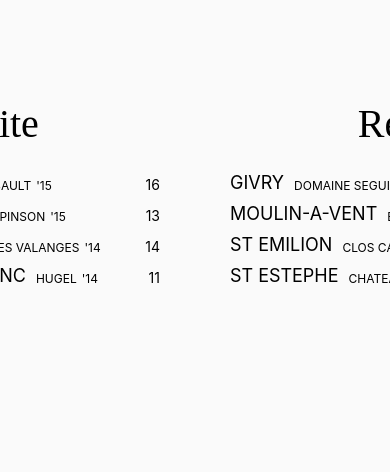
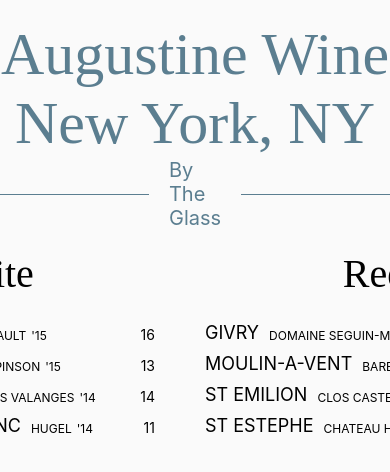
Before and after one commit to WilliamMayo11/frank-v1, a React Native app: screen / in a window 390 px wide. Shown: the top 472 px of the page. Built offline with nearby package versions, Linux system fonts and the light colour scheme.

Commit message:
title added. modals adjusted

```diff
--- a/src/App.js
+++ b/src/App.js
@@ -20,6 +20,30 @@
         minimumZoomScale={1}
         maximumZoomScale={3}
       >
+
+        <View style={styles.titleContainerOuter}>
+          <View contentContainerstyle={styles.titleContainer}>
+            <Text style={styles.titleText}>Augustine Wine</Text>
+            <Text style={styles.titleText}>New York, NY</Text>
+          </View>
+
+          <View style={styles.byTheGlassContainer}>
+            <View style={styles.line}>
+              <View style={{borderBottomColor: '#5B7E90', borderBottomWidth: 1}}/>
+            </View>
+
+            <Text style={styles.byTheGlassText}>By The Glass</Text>
+
+            <View style={styles.line}>
+              <View style={{borderBottomColor: '#5B7E90', borderBottomWidth: 1}}/>
+            </View>
+          </View>
+
+        </View>
+
+
+
+
         <View style={styles.menuColumns}>
 
           <View style={styles.whiteColumn}>
@@ -43,17 +67,45 @@
     justifyContent: 'center',
     backgroundColor: '#fafafa'
   },
+  titleContainerOuter: {
+    marginTop: 20
+  },
+  titleContainer: {
+    flexDirection: 'column',
+    justifyContent: 'center',
+    alignItems: 'center',
+    marginTop: 100
+  },
+  titleText: {
+    fontFamily: 'AvenirNext-UltraLight',
+    fontSize: 60,
+    color: '#5B7E90',
+    textAlign: 'center'
+  },
+  byTheGlassContainer: {
+    flexDirection: 'row',
+    justifyContent: 'center',
+    alignItems: 'center'
+  },
+  byTheGlassText: {
+    color: '#5B7E90',
+    fontSize: 20
+  },
+  line: {
+    width: 280,
+    padding: 20
+  },
   menuColumns: {
     flex: 1,
     flexDirection: 'row',
     justifyContent: 'space-between',
-    marginTop: 100
+    marginTop: 20
   },
   whiteColumn: {
-    marginLeft: 90
+    marginLeft: 140
   },
   redColumn: {
-    marginLeft: 60,
-    marginRight: 100
+    marginLeft: 40,
+    marginRight: 160
   }
 })
--- a/src/Components/RedByTheGlass.js
+++ b/src/Components/RedByTheGlass.js
@@ -69,7 +69,7 @@
     backgroundColor: '#fafafa'
   },
   itemFlexOuter: {
-    width: 340,
+    width: 360,
     flexDirection: 'row',
     justifyContent: 'space-between'
   },
@@ -84,7 +84,7 @@
     marginBottom: 20
   },
   titleText: {
-    fontFamily: 'SavoyeLetPlain',
+    fontFamily: 'SnellRoundhand-Bold',
     fontSize: 40
   },
   code: {
--- a/src/Components/WhiteByTheGlass.js
+++ b/src/Components/WhiteByTheGlass.js
@@ -1,10 +1,19 @@
 import React from 'react';
-import { View, Text, StyleSheet, TouchableHighlight } from 'react-native';
+import { View, Text, StyleSheet, TouchableHighlight, Modal, ScrollView } from 'react-native';
 
 export default class WhiteByTheGlass extends React.Component {
 
-  handleTouchSancerre() {
-    console.log('Sancerre touched');
+  state = {
+    sancerreVisible: false,
+    petitChablisVisible: false,
+  }
+
+  showSancerreModal(visible) {
+    this.setState({sancerreVisible: visible});
+  }
+
+  showPetitChablisModal(visible) {
+    this.setState({petitChablisVisible: visible});
   }
 
   render() {
@@ -17,22 +26,94 @@
 
         <View style={styles.itemListFlex}>
 
+
+
+
+
+
+
           <View style={styles.itemFlexOuter}>
+            <Modal
+              animationType={"fade"}
+              transparent={true}
+              visible={this.state.sancerreVisible}
+              onRequestClose={() => {alert("Modal has been closed.")}}
+              >
+              <View style={styles.contentContainer}>
+                <ScrollView
+                  style={styles.sancerreModal}
+                  minimumZoomScale={1}
+                  maximumZoomScale={3}
+                >
+                  <View>
+                    <Text style={styles.modalTitle}>Sancerre</Text>
+
+                    <TouchableHighlight onPress={() => {
+                      this.showSancerreModal(!this.state.sancerreVisible)
+                    }}>
+                      <Text style={styles.closeModalText}>Got it!</Text>
+                    </TouchableHighlight>
+
+                  </View>
+                </ScrollView>
+              </View>
+            </Modal>
+
             <TouchableHighlight
-              onPress={this.handleTouchSancerre}
+              onPress={() => {
+                this.showSancerreModal(true)
+              }}
             >
               <View style={styles.itemFlex}>
-                  <Text style={styles.type}>SANCERRE</Text>
-                  <Text style={styles.brand}>R&D RAIMBAULT</Text>
-                  <Text style={styles.year}>'15</Text>
-                </View>
+                <Text style={styles.type}>SANCERRE</Text>
+                <Text style={styles.brand}>R&D RAIMBAULT</Text>
+                <Text
+                  style={styles.year}>'15
+                </Text>
+              </View>
             </TouchableHighlight>
             <Text style={styles.price}>16</Text>
           </View>
 
+
+
+
+
+
+
           <View style={styles.itemFlexOuter}>
-            <TouchableHighlight>
-            <View style={styles.itemFlex}>
+
+            <Modal
+              animationType={"fade"}
+              transparent={true}
+              visible={this.state.petitChablisVisible}
+              onRequestClose={() => {alert("Modal has been closed.")}}
+              >
+              <ScrollView
+                style={styles.petitChablisModal}
+                minimumZoomScale={1}
+                maximumZoomScale={3}
+              >
+                <View>
+                  <Text style={styles.modalText}>Petit Chablis</Text>
+
+                  <TouchableHighlight onPress={() => {
+                    this.showPetitChablisModal(!this.state.petitChablisVisible)
+                  }}>
+                    <Text style={styles.modalText}>Hide Modal</Text>
+                  </TouchableHighlight>
+
+                </View>
+              </ScrollView>
+            </Modal>
+
+
+            <TouchableHighlight
+              onPress={() => {
+                this.showPetitChablisModal(true)
+              }}
+            >
+              <View style={styles.itemFlex}>
                 <Text style={styles.type}>PETIT CHABLIS</Text>
                 <Text style={styles.brand}>C&L PINSON</Text>
                 <Text style={styles.year}>'15</Text>
@@ -40,6 +121,11 @@
             </TouchableHighlight>
             <Text style={styles.price}>13</Text>
           </View>
+
+
+
+
+
 
           <View style={styles.itemFlexOuter}>
             <TouchableHighlight>
@@ -91,7 +177,7 @@
     marginBottom: 20
   },
   titleText: {
-    fontFamily: 'SavoyeLetPlain',
+    fontFamily: 'SnellRoundhand-Bold',
     fontSize: 40
   },
   code: {
@@ -119,5 +205,31 @@
   price: {
     fontSize: 14,
     marginTop: 9
+  },
+  contentContainer: {
+    flex: 1,
+    flexDirection: 'column',
+    justifyContent: 'center',
+    alignItems: 'flex-start',
+  },
+  sancerreModal: {
+    marginTop: 200,
+    marginBottom: 600,
+    width: 600,
+    backgroundColor: 'rgba(9, 9, 9, .7)'
+  },
+  petitChablisModal: {
+    marginTop: 200,
+    height: 100,
+    width: 400,
+    backgroundColor: 'rgba(9, 9, 9, .7)'
+  },
+  modalTitle: {
+    color: 'white',
+    fontSize: 40
+  },
+  closeModalText: {
+    color: 'white',
+    fontSize: 20
   }
 })
```
